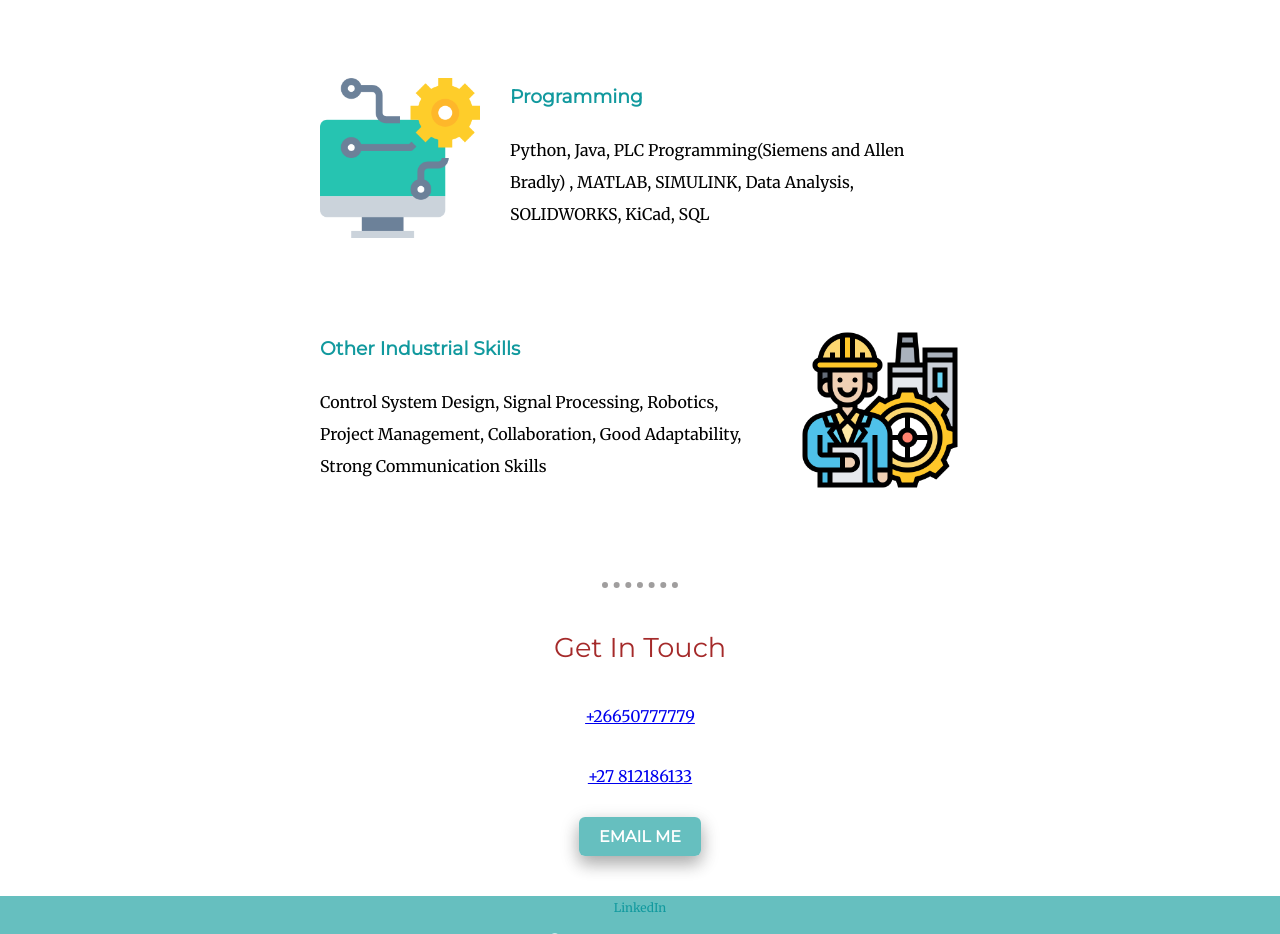
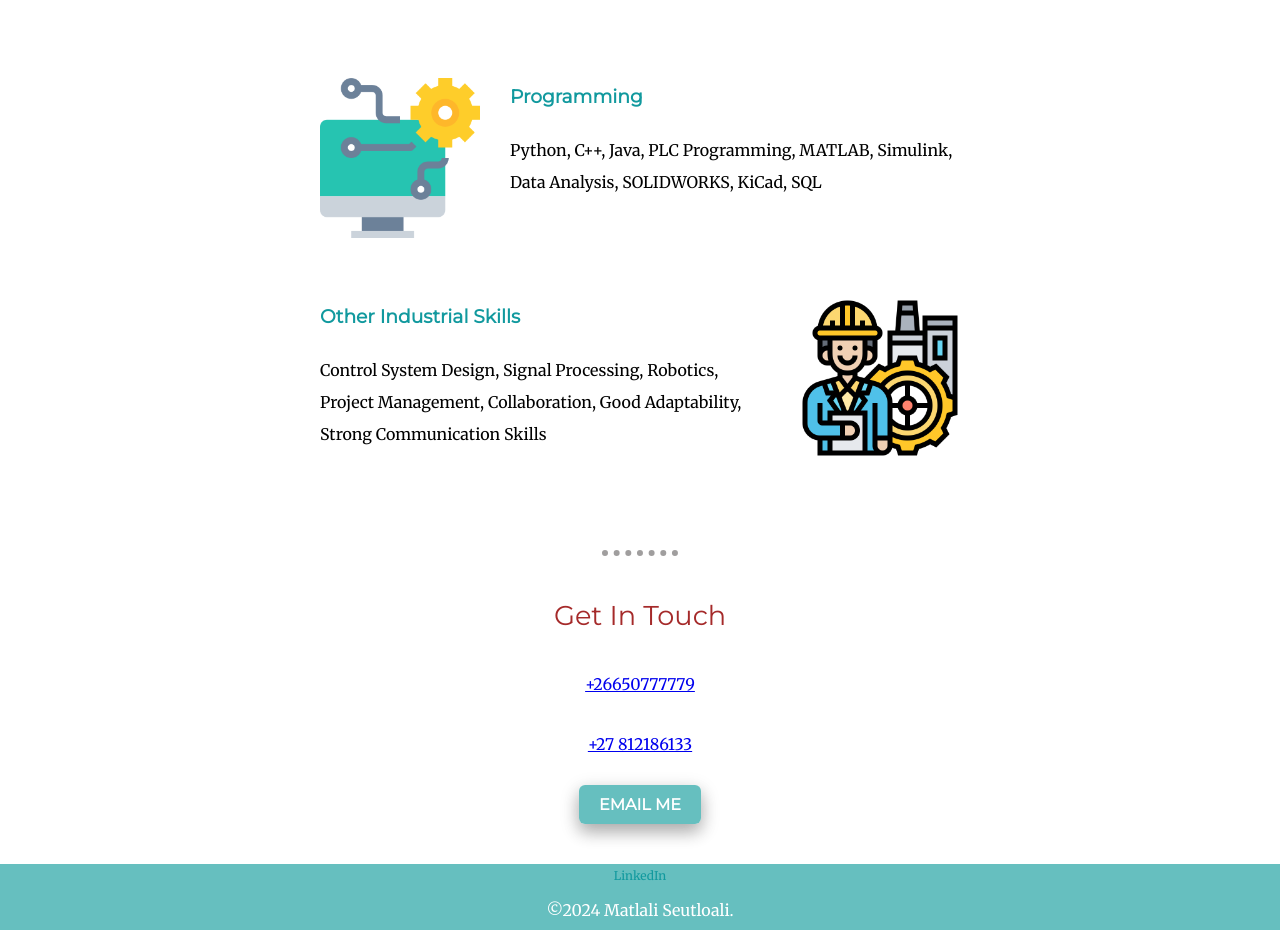
Before and after one commit to matlalijr/matlalijr.github.io, a plain HTML site: page index.html in a window 1280 px wide. Shown: the part 1200-2134 px from the top of the page. Drawn offline with Linux system fonts and the light colour scheme.

Commit message:
Update index.html

```diff
--- a/index.html
+++ b/index.html
@@ -66,7 +66,7 @@ Administrative HR, and Strategic HR and others. I'm young, vibrant, and very bub
           <img class="computerpic" src="images/engineer.png" alt="computer-photo" />
           <h3>Programming</h3>
           <p class ="skilldescription">
-           Python, Java, PLC Programming(Siemens and Allen Bradly) , MATLAB, SIMULINK, Data Analysis, SOLIDWORKS, KiCad, SQL
+           Python, C++, Java, PLC Programming, MATLAB, Simulink, Data Analysis, SOLIDWORKS, KiCad, SQL
           </p>
         </div>
         <div class="skill-row">
```
